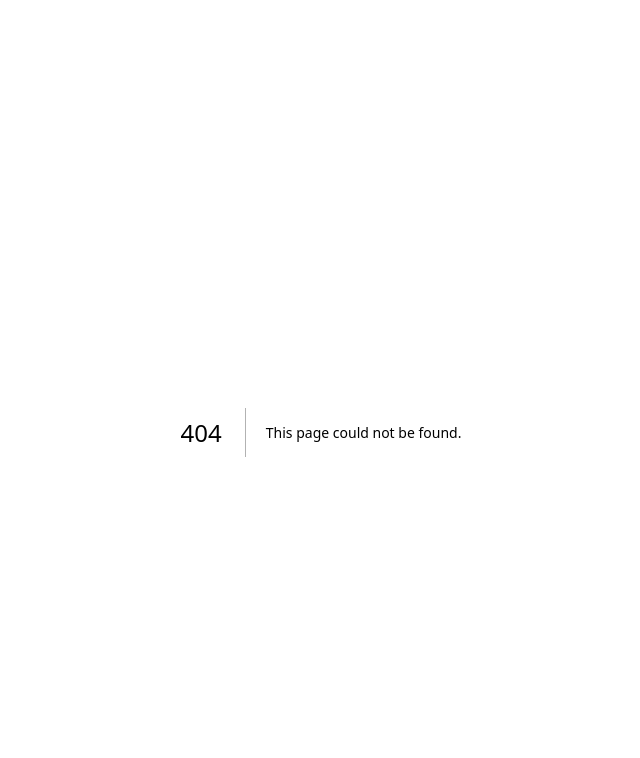
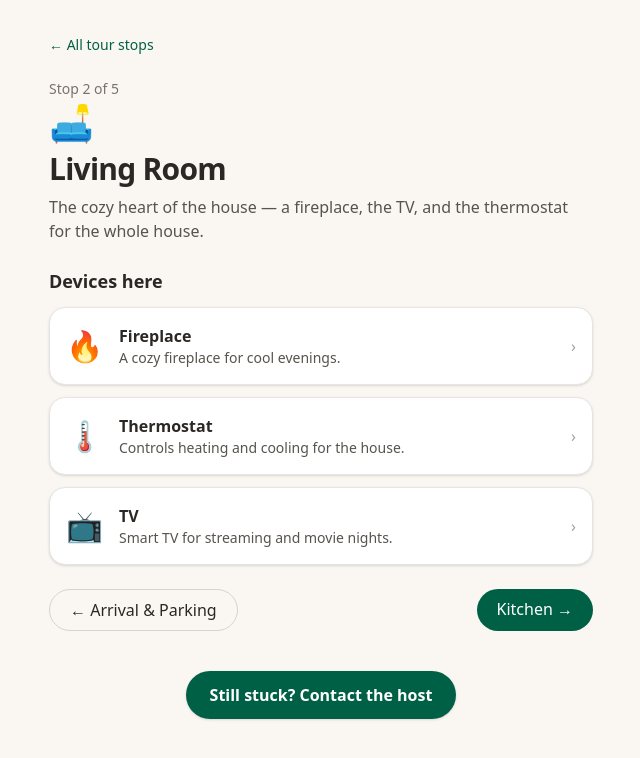
Before and after one commit to charvip/Airbnb-Guide, a Next.js app: page /tour/living-room in a window 1280 px wide. Before the commit this address had no page. Shown: the top 758 px of the page, without its empty margins (319-959 px from the left). Built offline with nearby package versions, Linux system fonts and the light colour scheme.

Commit message:
Add guided house tour with step-by-step stops
Co-Authored-By: Claude Opus 5.5 <noreply@anthropic.com>
Claude-Session: https://claude.ai/code/session_01T3D7vE8Wp6AyNCDqHbfJPu

```diff
--- /dev/null
+++ b/src/app/tour/[stop]/page.tsx
@@ -0,0 +1,72 @@
+import Link from "next/link";
+import { notFound } from "next/navigation";
+import { BackLink, NavCard, PageHeader, Section, StillStuck } from "@/components/ui";
+import { getAppliance, getStop, tourStops } from "@/data/house";
+
+// Pre-render one page per tour stop at build time.
+export function generateStaticParams() {
+  return tourStops.map((s) => ({ stop: s.id }));
+}
+
+export default async function TourStopPage({ params }: { params: Promise<{ stop: string }> }) {
+  const { stop: stopId } = await params;
+  const stop = getStop(stopId);
+  if (!stop) notFound();
+
+  const index = tourStops.findIndex((s) => s.id === stop.id);
+  const prev = tourStops[index - 1];
+  const next = tourStops[index + 1];
+  const stopAppliances = stop.applianceIds.map(getAppliance).filter((a) => a !== undefined);
+
+  return (
+    <div>
+      <BackLink href="/tour" label="All tour stops" />
+      <p className="mb-1 text-sm font-medium text-stone-500">
+        Stop {index + 1} of {tourStops.length}
+      </p>
+      <PageHeader emoji={stop.emoji} title={stop.title} subtitle={stop.summary} />
+
+      {stop.details.length > 0 && (
+        <Section title={stop.id === "checkout" ? "Checkout checklist" : "Good to know"}>
+          <ul className="list-disc space-y-2 pl-5">
+            {stop.details.map((d) => (
+              <li key={d}>{d}</li>
+            ))}
+          </ul>
+        </Section>
+      )}
+
+      {stopAppliances.length > 0 && (
+        <div className="mb-6">
+          <h2 className="mb-3 text-lg font-semibold">Devices here</h2>
+          <div className="space-y-3">
+            {stopAppliances.map((a) => (
+              <NavCard key={a.id} href={`/appliances/${a.id}`} emoji={a.emoji} title={a.name} subtitle={a.summary} />
+            ))}
+          </div>
+        </div>
+      )}
+
+      <div className="flex justify-between gap-3">
+        {prev ? (
+          <Link href={`/tour/${prev.id}`} className="rounded-full border border-stone-300 px-5 py-2 font-medium hover:bg-stone-100">
+            ← {prev.title}
+          </Link>
+        ) : (
+          <span />
+        )}
+        {next ? (
+          <Link href={`/tour/${next.id}`} className="rounded-full bg-emerald-800 px-5 py-2 font-medium text-white hover:bg-emerald-900">
+            {next.title} →
+          </Link>
+        ) : (
+          <Link href="/" className="rounded-full bg-emerald-800 px-5 py-2 font-medium text-white hover:bg-emerald-900">
+            Finish tour
+          </Link>
+        )}
+      </div>
+
+      <StillStuck />
+    </div>
+  );
+}
--- /dev/null
+++ b/src/app/tour/page.tsx
@@ -0,0 +1,18 @@
+import { BackLink, NavCard, PageHeader } from "@/components/ui";
+import { tourStops } from "@/data/house";
+
+export default function TourOverview() {
+  return (
+    <div>
+      <BackLink />
+      <PageHeader emoji="🏡" title="House Tour" subtitle="Walk through the house from arrival to checkout." />
+      <ol className="space-y-3">
+        {tourStops.map((stop, i) => (
+          <li key={stop.id}>
+            <NavCard href={`/tour/${stop.id}`} emoji={stop.emoji} title={`${i + 1}. ${stop.title}`} subtitle={stop.summary} />
+          </li>
+        ))}
+      </ol>
+    </div>
+  );
+}
```
